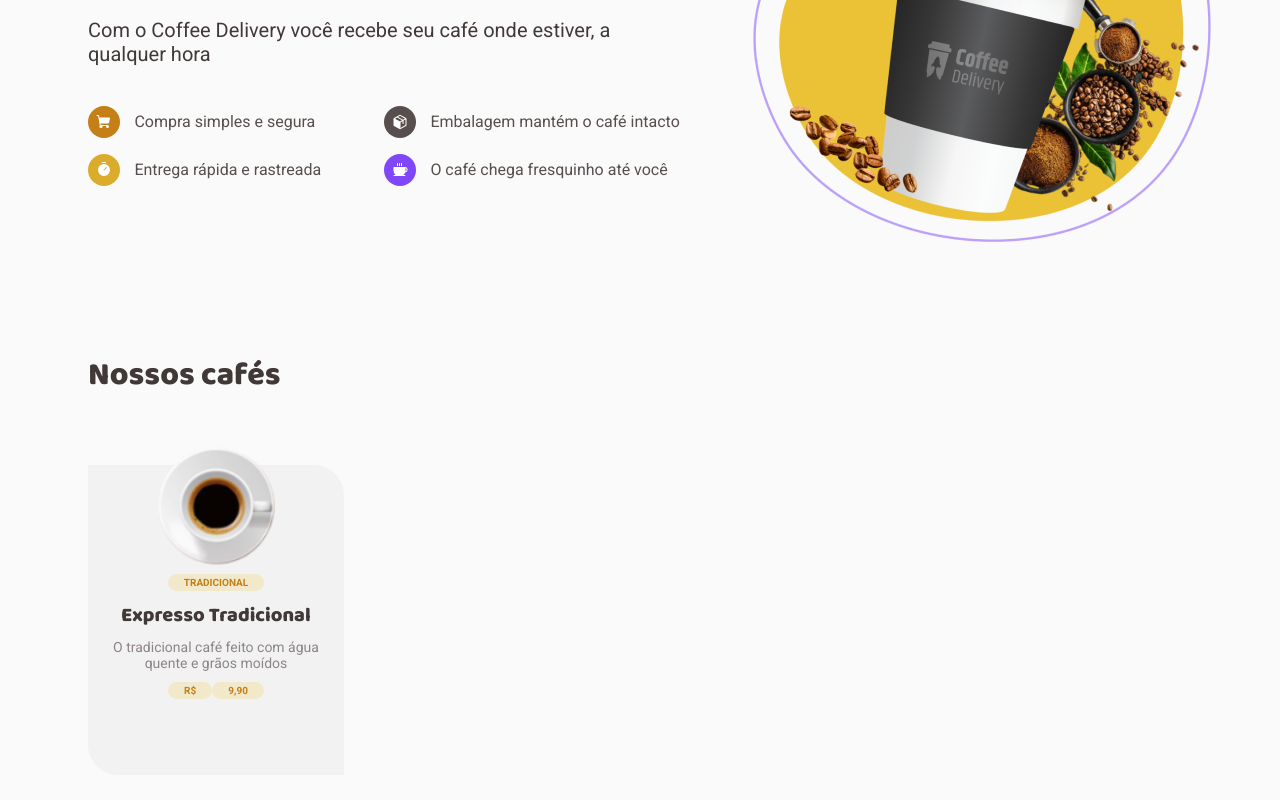
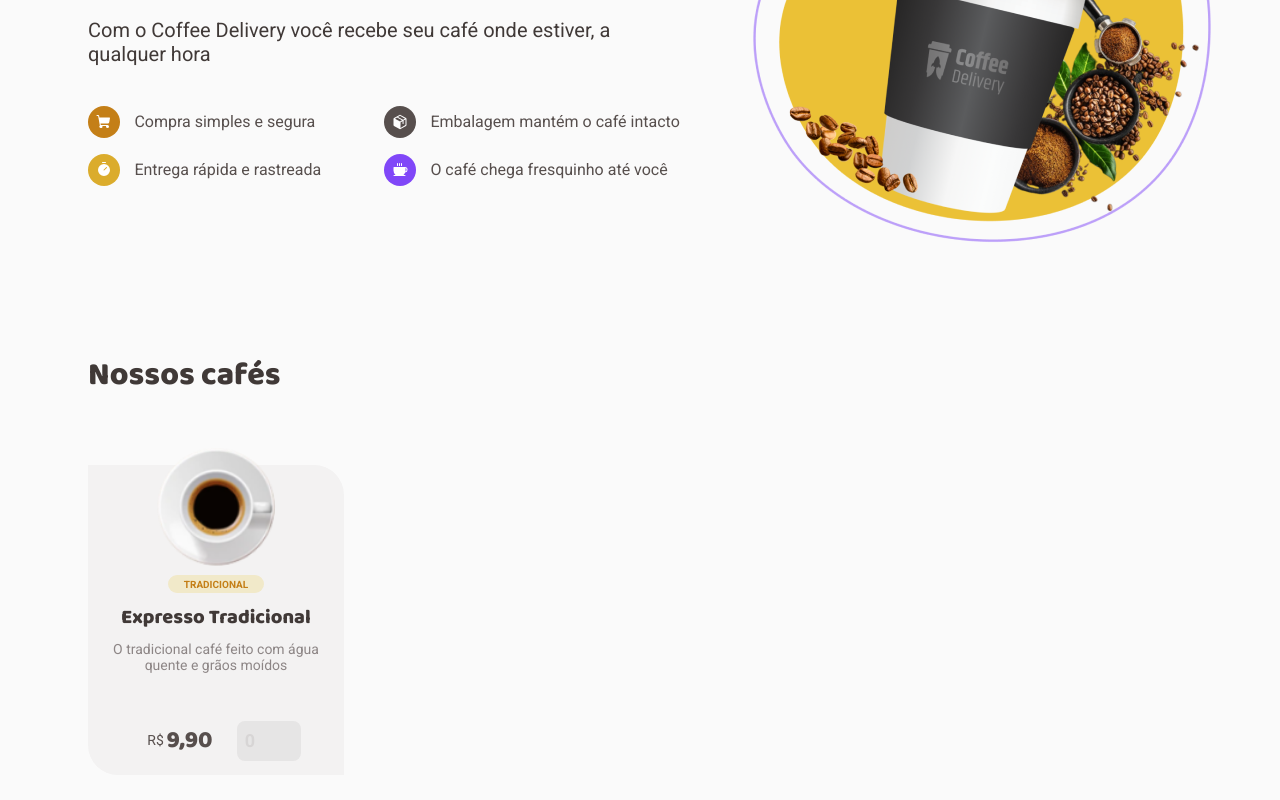
Before and after one commit to zhydani/coffee-delivery, a React (Vite) app: page / in a window 1280 px wide. Shown: the part 294-1094 px from the top of the page. Built offline with nearby package versions, Linux system fonts and the light colour scheme.

Commit message:
improviment!: estilizando o valor do cafe

```diff
--- a/src/pages/Home/components/CoffeeList/index.tsx
+++ b/src/pages/Home/components/CoffeeList/index.tsx
@@ -1,4 +1,10 @@
-import { Card, CoffeeListBox, TitleBox } from './styles'
+import {
+  CaffeeAmountInput,
+  Card,
+  CoffeeListBox,
+  FormContainer,
+  TitleBox,
+} from './styles'
 import coffee from '../../../../assets/coffees/expresso.png'
 
 export function CoffeeList() {
@@ -16,8 +22,16 @@ export function CoffeeList() {
           <footer>
             <div>
               <span>R$</span>
-              <span>9,90</span>
+              <h2>9,90</h2>
             </div>
+            <FormContainer>
+              <CaffeeAmountInput
+                type="number"
+                id="coffeeAmount"
+                placeholder="0"
+                min={1}
+              />
+            </FormContainer>
           </footer>
         </Card>
       </CoffeeListBox>
--- a/src/pages/Home/components/CoffeeList/styles.ts
+++ b/src/pages/Home/components/CoffeeList/styles.ts
@@ -31,7 +31,7 @@ export const Card = styled.div`
     width: 120px;
     height: 120px;
 
-    margin-top: -6rem;
+    margin-top: -2rem;
   }
 
   span {
@@ -56,4 +56,46 @@ export const Card = styled.div`
     color: ${(props) => props.theme['gray-600']};
     padding: 0.5rem 1rem;
   }
+
+  footer {
+    display: flex;
+    padding-top: 2.5rem;
+    gap: 1.5rem;
+    div {
+      display: flex;
+    }
+    span {
+      background-color: transparent;
+      color: ${(props) => props.theme['gray-700']};
+      font-size: 0.875rem;
+      font-weight: 400;
+      width: 2.2rem;
+    }
+    h2 {
+      font-size: 1.5rem;
+      font-family: 'Baloo 2', sans-serif;
+      font-weight: 800;
+    }
+  }
 `
+
+export const FormContainer = styled.div``
+
+export const CaffeeAmountInput = styled.input`
+  background-color: ${(props) => props.theme['gray-400']};
+  height: 2.5rem;
+  border: 0;
+  border-radius: 8px;
+  font-weight: bold;
+  font-size: 1.125rem;
+  padding: 0 0.5rem;
+  color: ${(props) => props.theme['gray-900']};
+  &:focus {
+    box-shadow: none;
+    border-color: ${(props) => props.theme['green-500']};
+  }
+  &::placeholder {
+    color: ${(props) => props.theme['gray-500']};
+  }
+  width: 4rem;
+`
```
